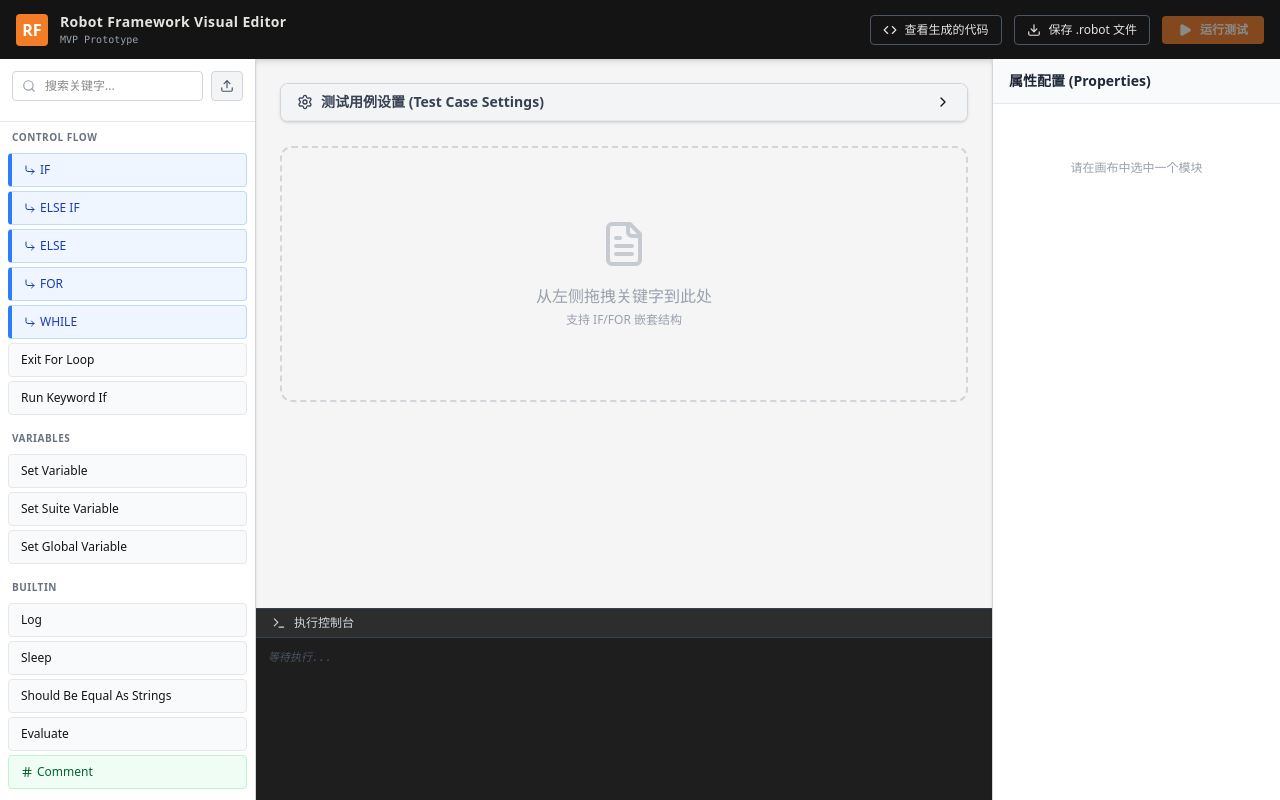
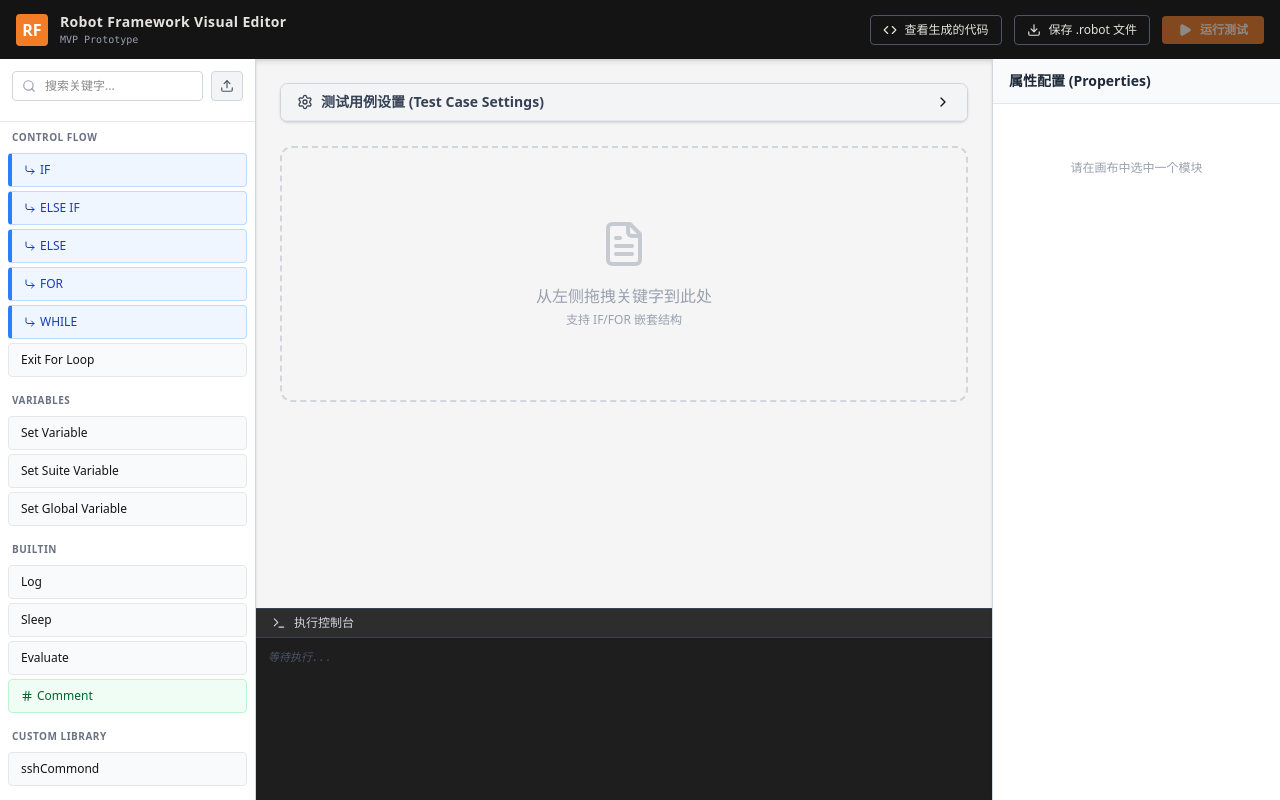
Before and after one commit to ZilongXiao-00/RobotFramework_Generator, a React (Vite) app: page / in a window 1280 px wide. Built offline with nearby package versions, Linux system fonts and the light colour scheme.

Commit message:
多个case

```diff
--- a/src/App.tsx
+++ b/src/App.tsx
@@ -13,13 +13,13 @@ const INITIAL_KEYWORD_LIBRARY = [
   { category: 'Control Flow', name: 'FOR', args: ['variable', 'IN', 'values'], desc: 'FOR loop', isContainer: true },
   { category: 'Control Flow', name: 'WHILE', args: ['condition'], desc: 'WHILE loop', isContainer: true },
   { category: 'Control Flow', name: 'Exit For Loop', args: [], desc: 'Stops executing the enclosing FOR loop.' },
-  { category: 'Control Flow', name: 'Run Keyword If', args: ['condition', 'keyword'], desc: 'Runs the given keyword with the given arguments, if condition is true.' },
+//   { category: 'Control Flow', name: 'Run Keyword If', args: ['condition', 'keyword'], desc: 'Runs the given keyword with the given arguments, if condition is true.' },
   { category: 'Variables', name: 'Set Variable', args: ['value'], desc: 'Returns the given value (used for local assignment).' },
   { category: 'Variables', name: 'Set Suite Variable', args: ['name', 'value'], desc: 'Makes a variable available everywhere within the scope of the current suite.' },
   { category: 'Variables', name: 'Set Global Variable', args: ['name', 'value'], desc: 'Makes a variable available globally in all tests and suites.' },
   { category: 'BuiltIn', name: 'Log', args: ['message', 'level'], desc: 'Logs the given message.' },
   { category: 'BuiltIn', name: 'Sleep', args: ['time'], desc: 'Pauses the test.' },
-  { category: 'BuiltIn', name: 'Should Be Equal As Strings', args: ['first', 'second'], desc: 'Fails if objects are unequal after converting them to strings.' },
+//   { category: 'BuiltIn', name: 'Should Be Equal As Strings', args: ['first', 'second'], desc: 'Fails if objects are unequal after converting them to strings.' },
   { category: 'BuiltIn', name: 'Evaluate', args: ['expression'], desc: 'Evaluates the given expression in Python and returns the result.' },
   { category: 'BuiltIn', name: 'Comment', args: ['text'], desc: 'Adds a comment.', isComment: true },
 //   { category: 'Custom Library', name: 'SERControl_DriverNoOccpuant', args: [], desc: 'Driver No Occpuant' },
@@ -32,7 +32,7 @@ const INITIAL_KEYWORD_LIBRARY = [
 //   { category: 'Custom Library', name: '初始化连接', args: ['车内/外机械臂'], desc: '车内/外机械臂' },
 //   { category: 'Custom Library', name: 'HMI_ShortPress_Button', args: ['button'], desc: 'HMIName Recovery time State' },
   { category: 'Custom Library', name: 'sshCommond', args: ['channel', 'command','arg'], desc: 'Execute SSH command' },
-  { category: 'Custom Library', name: 'Should Be Equal As Strings', args: ['arg','rec_status'], desc: 'Execute SSH command' },
+//   { category: 'Custom Library', name: 'Should Be Equal As Strings', args: ['arg','rec_status'], desc: 'Execute SSH command' },
   { category: 'Custom', name: '空白模板 (Custom Code)', args: [], isCustomCode: true, desc: '手写代码' },
 ];
 
```
